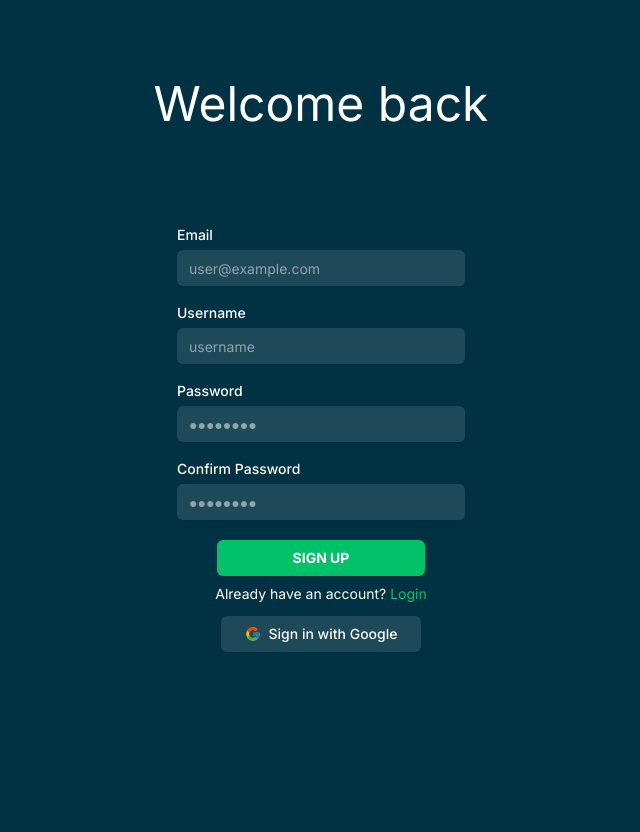
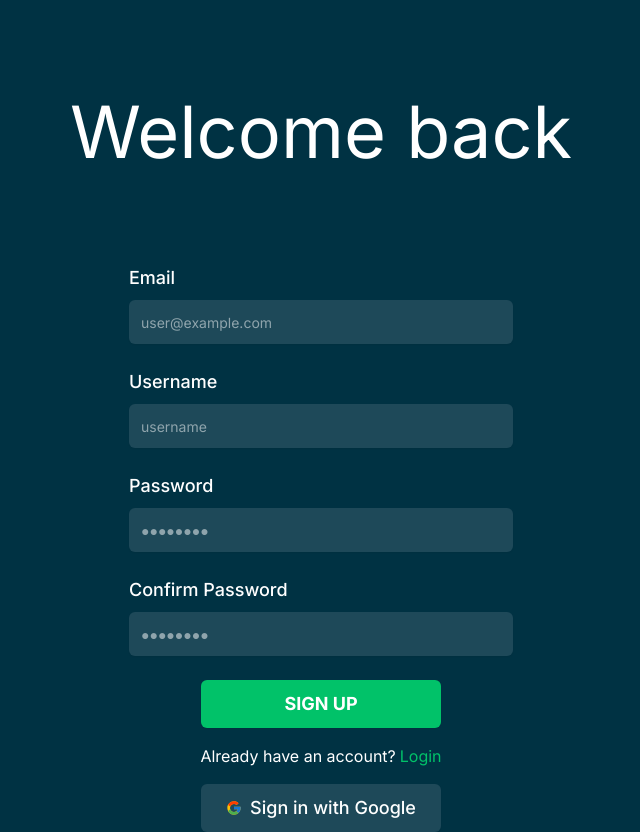
Before and after one commit to Rubr1c/diamond-diaries-next, a Next.js app: page /signup in a window 1280 px wide. Shown: the whole page, without its empty margins (319-959 px from the left). Before the commit the page ends 800 px from the top, so only its background shows below. Built offline with nearby package versions, Linux system fonts and the light colour scheme; no server answers.

Commit message:
Make styling dynamic for moile and other devices

```diff
--- a/src/app/login/page.tsx
+++ b/src/app/login/page.tsx
@@ -46,20 +46,20 @@ export default function Login() {
 
   return (
     <>
-      <div className="flex justify-center mt-20">
-        <h1 className="text-5xl text-white">Welcome back</h1>
+      <div className="flex justify-center mt-12 md:mt-24 px-4">
+        <h1 className="text-4xl md:text-7xl text-white text-center">Welcome back</h1>
       </div>
-      <div className="flex items-center justify-center min-h-full mt-20">
+      <div className="flex items-center justify-center min-h-full mt-8 md:mt-18 px-4">
         <Form {...form}>
-          <form onSubmit={form.handleSubmit(onSubmit)}>
+          <form onSubmit={form.handleSubmit(onSubmit)} className="w-full max-w-sm">
             <FormField
               control={form.control}
               name="email"
               render={({ field }) => (
-                <FormItem className="mt-5 text-white foc">
-                  <FormLabel>Email</FormLabel>
-                  <FormControl className="bg-[#1E4959] border-0 w-72">
-                    <Input placeholder="user@example.com" {...field} />
+                <FormItem className="mt-4 md:mt-6 text-white foc">
+                  <FormLabel className="text-base md:text-lg">Email</FormLabel>
+                  <FormControl className="bg-[#1E4959] border-0 w-full">
+                    <Input className="text-base h-11" placeholder="user@example.com" {...field} />
                   </FormControl>
                   <FormMessage className="text-red-500" />
                 </FormItem>
@@ -69,19 +69,19 @@ export default function Login() {
               control={form.control}
               name="password"
               render={({ field }) => (
-                <FormItem className="mt-5 text-white">
-                  <FormLabel>Password</FormLabel>
-                  <FormControl className="bg-[#1E4959] border-0 w-72">
-                    <Input placeholder="●●●●●●●●" type="password" {...field} />
+                <FormItem className="mt-4 md:mt-6 text-white">
+                  <FormLabel className="text-base md:text-lg">Password</FormLabel>
+                  <FormControl className="bg-[#1E4959] border-0 w-full">
+                    <Input className="text-base h-11" placeholder="●●●●●●●●" type="password" {...field} />
                   </FormControl>
                   <FormMessage className="text-red-500" />
                 </FormItem>
               )}
             />
-            <div>
+            <div className="mt-2">
               <Link
                 href="/forgot-password"
-                className="text-sm hover:underline text-[#01C269]"
+                className="text-sm md:text-base hover:underline text-[#01C269]"
               >
                 Forgot Password?
               </Link>
@@ -89,23 +89,23 @@ export default function Login() {
             <div className="flex justify-center">
               <Button
                 type="submit"
-                className="mt-5 hover:cursor-pointer bg-[#01C269] text-white w-52 font-bold"
+                className="mt-4 md:mt-6 hover:cursor-pointer bg-[#01C269] text-white w-full md:w-60 h-12 text-base md:text-lg font-bold"
               >
                 LOG IN
               </Button>
             </div>
-            <div className="flex mt-2 justify-center">
-              <p className="text-center text-white text-sm">
+            <div className="flex mt-3 md:mt-4 justify-center">
+              <p className="text-center text-white text-sm md:text-base">
                 Don&apos;t have an account?
               </p>
               <Link
                 href="/signup"
-                className="text-sm hover:underline text-[#01C269] ml-1"
+                className="text-sm md:text-base hover:underline text-[#01C269] ml-1"
               >
                 Signup
               </Link>
             </div>
-            <div className='flex justify-center mt-3'>
+            <div className='flex justify-center mt-3 md:mt-4'>
               <GoogleSignInButton />
             </div>
           </form>
--- a/src/app/signup/page.tsx
+++ b/src/app/signup/page.tsx
@@ -66,20 +66,24 @@ export default function Login() {
 
   return (
     <>
-      <div className="flex justify-center mt-20">
-        <h1 className="text-5xl text-white">Welcome back</h1>
+      <div className="flex justify-center mt-12 md:mt-24 px-4">
+        <h1 className="text-4xl md:text-7xl text-white text-center">Welcome back</h1>
       </div>
-      <div className="flex items-center justify-center min-h-full mt-20">
+      <div className="flex items-center justify-center min-h-full mt-8 md:mt-18 px-4">
         <Form {...form}>
-          <form onSubmit={form.handleSubmit(onSubmit)}>
+          <form onSubmit={form.handleSubmit(onSubmit)} className="w-full max-w-sm">
             <FormField
               control={form.control}
               name="email"
               render={({ field }) => (
-                <FormItem className="mt-5 text-white foc">
-                  <FormLabel>Email</FormLabel>
-                  <FormControl className="bg-[#1E4959] border-0 w-72">
-                    <Input placeholder="user@example.com" {...field} />
+                <FormItem className="mt-4 md:mt-6 text-white foc">
+                  <FormLabel className="text-base md:text-lg">Email</FormLabel>
+                  <FormControl className="bg-[#1E4959] border-0 w-full">
+                    <Input
+                      className="text-base h-11"
+                      placeholder="user@example.com"
+                      {...field}
+                    />
                   </FormControl>
                   <FormMessage className="text-red-500" />
                 </FormItem>
@@ -89,10 +93,14 @@ export default function Login() {
               control={form.control}
               name="username"
               render={({ field }) => (
-                <FormItem className="mt-5 text-white">
-                  <FormLabel>Username</FormLabel>
-                  <FormControl className="bg-[#1E4959] border-0 w-72">
-                    <Input placeholder="username" {...field} />
+                <FormItem className="mt-4 md:mt-6 text-white">
+                  <FormLabel className="text-base md:text-lg">Username</FormLabel>
+                  <FormControl className="bg-[#1E4959] border-0 w-full">
+                    <Input
+                      className="text-base h-11"
+                      placeholder="username"
+                      {...field}
+                    />
                   </FormControl>
                   <FormMessage className="text-red-500" />
                 </FormItem>
@@ -102,10 +110,15 @@ export default function Login() {
               control={form.control}
               name="password"
               render={({ field }) => (
-                <FormItem className="mt-5 text-white">
-                  <FormLabel>Password</FormLabel>
-                  <FormControl className="bg-[#1E4959] border-0 w-72">
-                    <Input type="password" placeholder="●●●●●●●●" {...field} />
+                <FormItem className="mt-4 md:mt-6 text-white">
+                  <FormLabel className="text-base md:text-lg">Password</FormLabel>
+                  <FormControl className="bg-[#1E4959] border-0 w-full">
+                    <Input
+                      className="text-base h-11"
+                      type="password"
+                      placeholder="●●●●●●●●"
+                      {...field}
+                    />
                   </FormControl>
                   <FormMessage className="text-red-500" />
                 </FormItem>
@@ -115,10 +128,15 @@ export default function Login() {
               control={form.control}
               name="confirmPassword"
               render={({ field }) => (
-                <FormItem className="mt-5 text-white">
-                  <FormLabel>Confirm Password</FormLabel>
-                  <FormControl className="bg-[#1E4959] border-0 w-72">
-                    <Input type="password" placeholder="●●●●●●●●" {...field} />
+                <FormItem className="mt-4 md:mt-6 text-white">
+                  <FormLabel className="text-base md:text-lg">Confirm Password</FormLabel>
+                  <FormControl className="bg-[#1E4959] border-0 w-full">
+                    <Input
+                      className="text-base h-11"
+                      type="password"
+                      placeholder="●●●●●●●●"
+                      {...field}
+                    />
                   </FormControl>
                   <FormMessage className="text-red-500" />
                 </FormItem>
@@ -127,23 +145,23 @@ export default function Login() {
             <div className="flex justify-center">
               <Button
                 type="submit"
-                className="mt-5 hover:cursor-pointer bg-[#01C269] text-white w-52 font-bold"
+                className="mt-4 md:mt-6 hover:cursor-pointer bg-[#01C269] text-white w-full md:w-60 h-12 text-base md:text-lg font-bold"
               >
                 SIGN UP
               </Button>
             </div>
-            <div className="flex mt-2 justify-center">
-              <p className="text-center text-white text-sm">
+            <div className="flex mt-3 md:mt-4 justify-center">
+              <p className="text-center text-white text-sm md:text-base">
                 Already have an account?
               </p>
               <Link
                 href="/login"
-                className="text-sm hover:underline text-[#01C269] ml-1"
+                className="text-sm md:text-base hover:underline text-[#01C269] ml-1"
               >
                 Login
               </Link>
             </div>
-            <div className='flex justify-center mt-3'>
+            <div className="flex justify-center mt-3 md:mt-4">
               <GoogleSignInButton />
             </div>
           </form>
--- a/src/components/ui/google-sign-in-button.tsx
+++ b/src/components/ui/google-sign-in-button.tsx
@@ -13,7 +13,7 @@ export function GoogleSignInButton() {
       type="button"
       variant="outline"
       onClick={handleGoogleSignIn}
-      className="w-50 bg-[#1E4959] text-white hover:bg-[#1E4959]/90 flex items-center justify-center gap-2 border-0 hover:cursor-pointer"
+      className="w-60 h-12 bg-[#1E4959] text-white hover:bg-[#1E4959]/90 flex items-center justify-center gap-2 border-0 hover:cursor-pointer text-lg"
     >
       <svg
         xmlns="http://www.w3.org/2000/svg"
```
